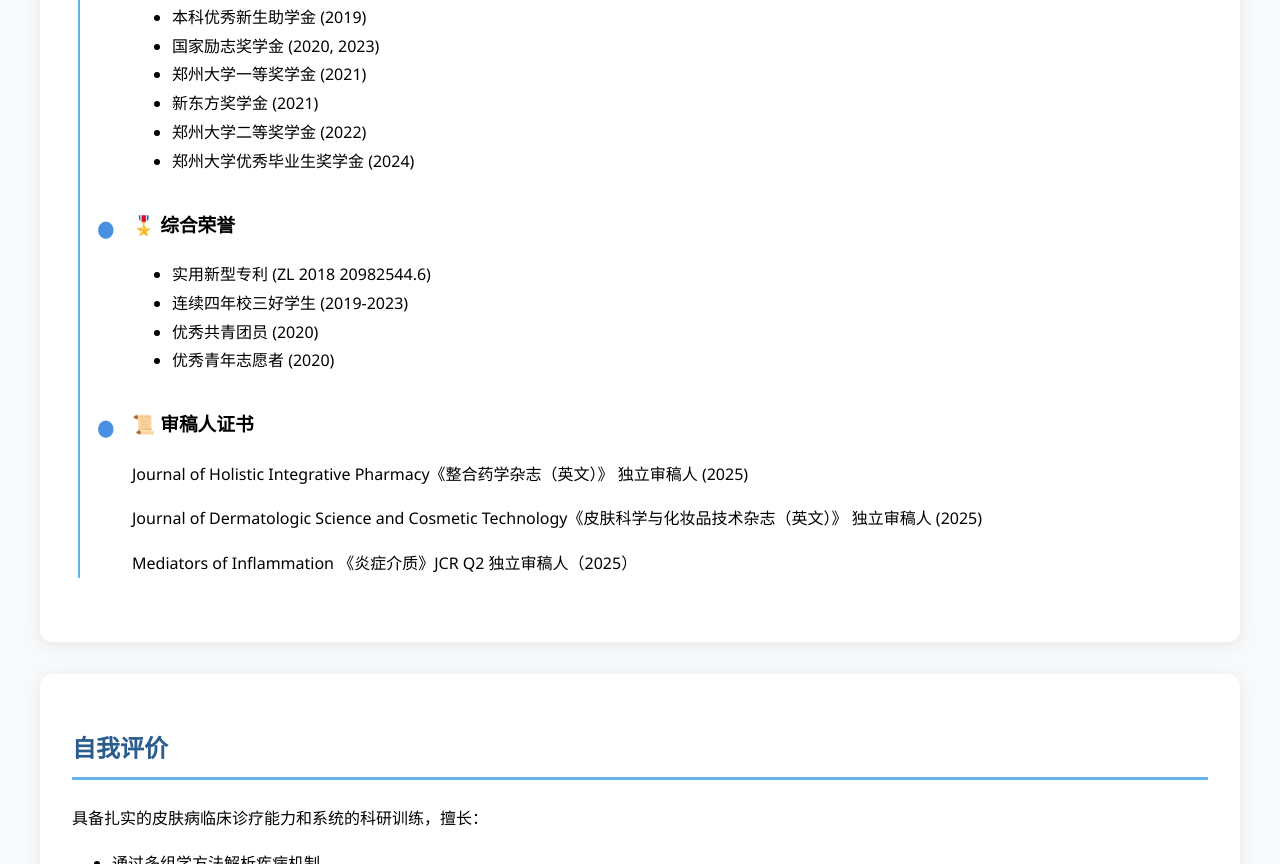
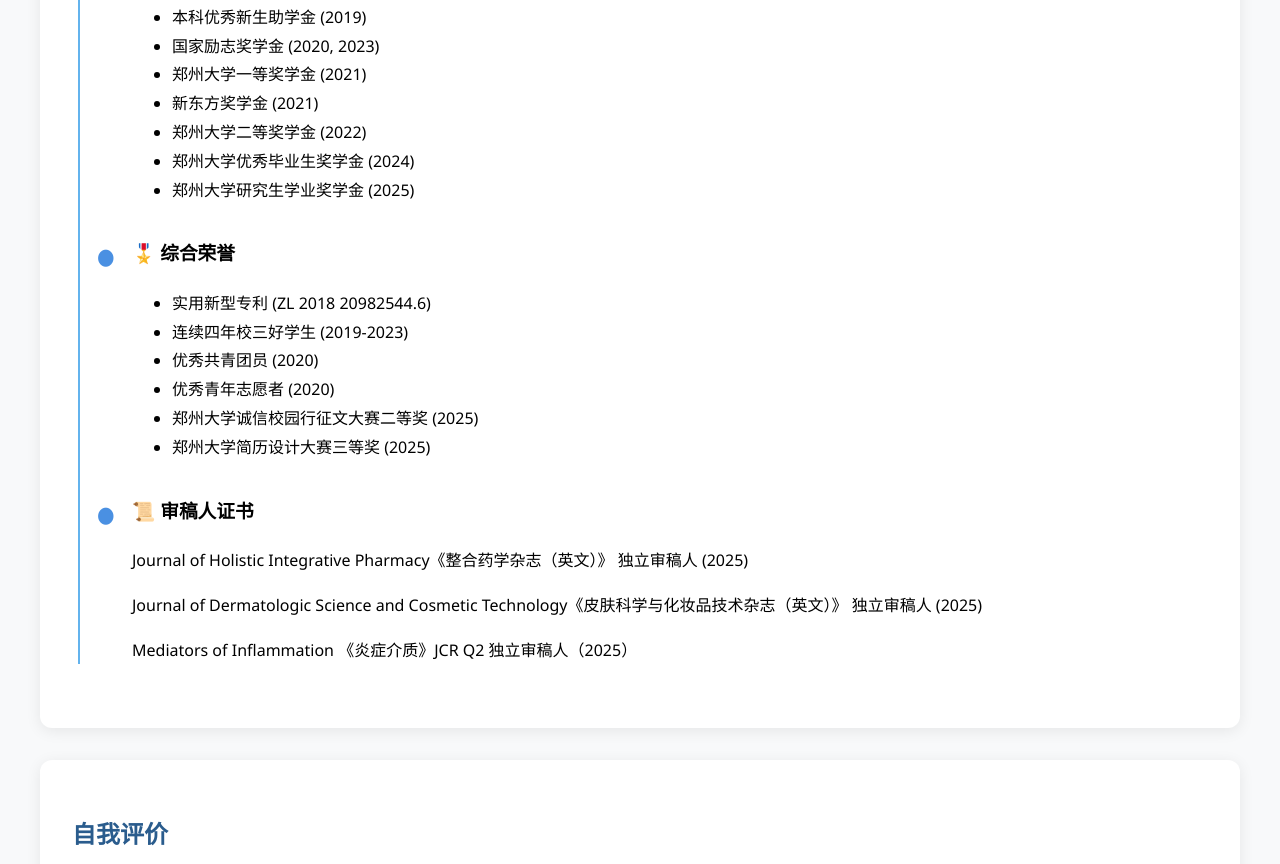
Before and after one commit to Hemingjie2001/Hemingjie2001, a plain HTML site: page index.html in a window 1280 px wide. Shown: the part 4580-5444 px from the top of the page. Drawn offline with Linux system fonts and the light colour scheme.

Commit message:
Update index.html

```diff
--- a/index.html
+++ b/index.html
@@ -297,6 +297,7 @@
                         <li>新东方奖学金 (2021)</li>
                         <li>郑州大学二等奖学金 (2022)</li>
                         <li>郑州大学优秀毕业生奖学金 (2024)</li>
+                        <li>郑州大学研究生学业奖学金 (2025)</li>
                     </ul>
                 </div>
                 <div class="timeline-item">
@@ -306,6 +307,8 @@
                         <li>连续四年校三好学生 (2019-2023)</li>
                         <li>优秀共青团员 (2020)</li>
                         <li>优秀青年志愿者 (2020)</li>
+                        <li>郑州大学诚信校园行征文大赛二等奖 (2025)</li>
+                        <li>郑州大学简历设计大赛三等奖 (2025)</li>
                     </ul>
                 </div>
                 <div class="timeline-item">
```
